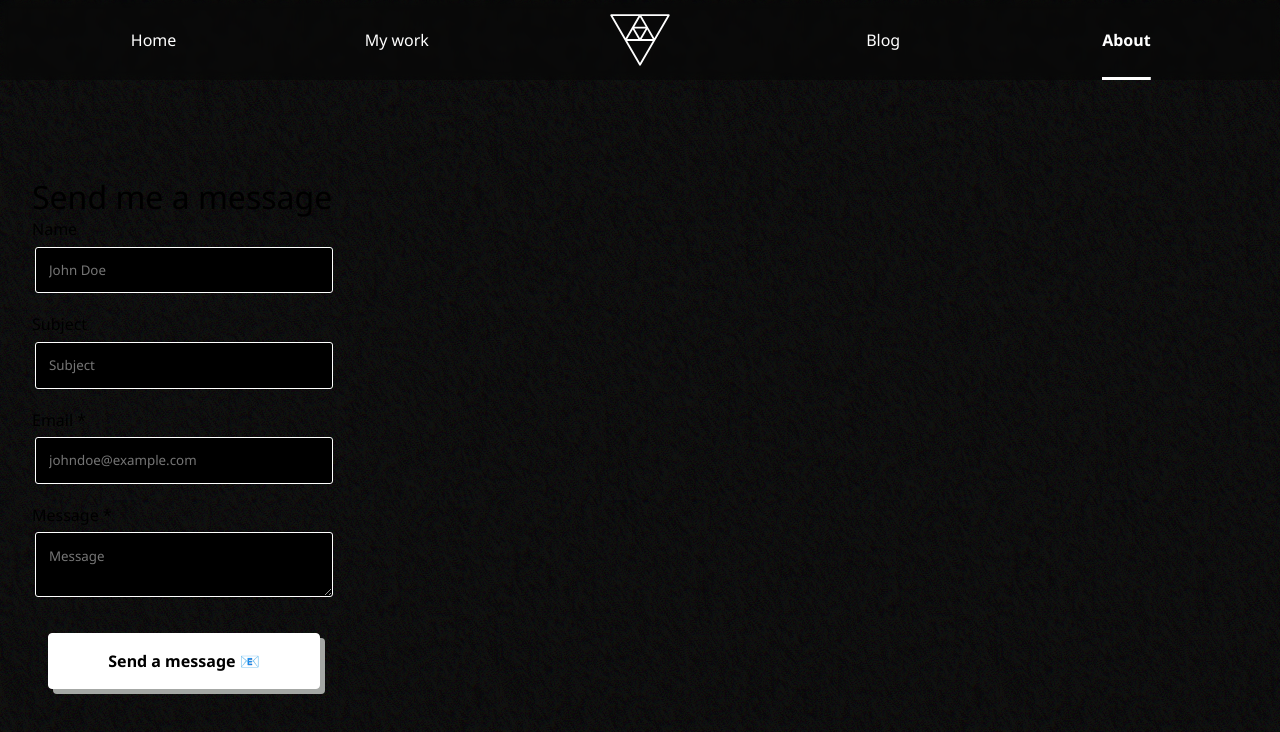
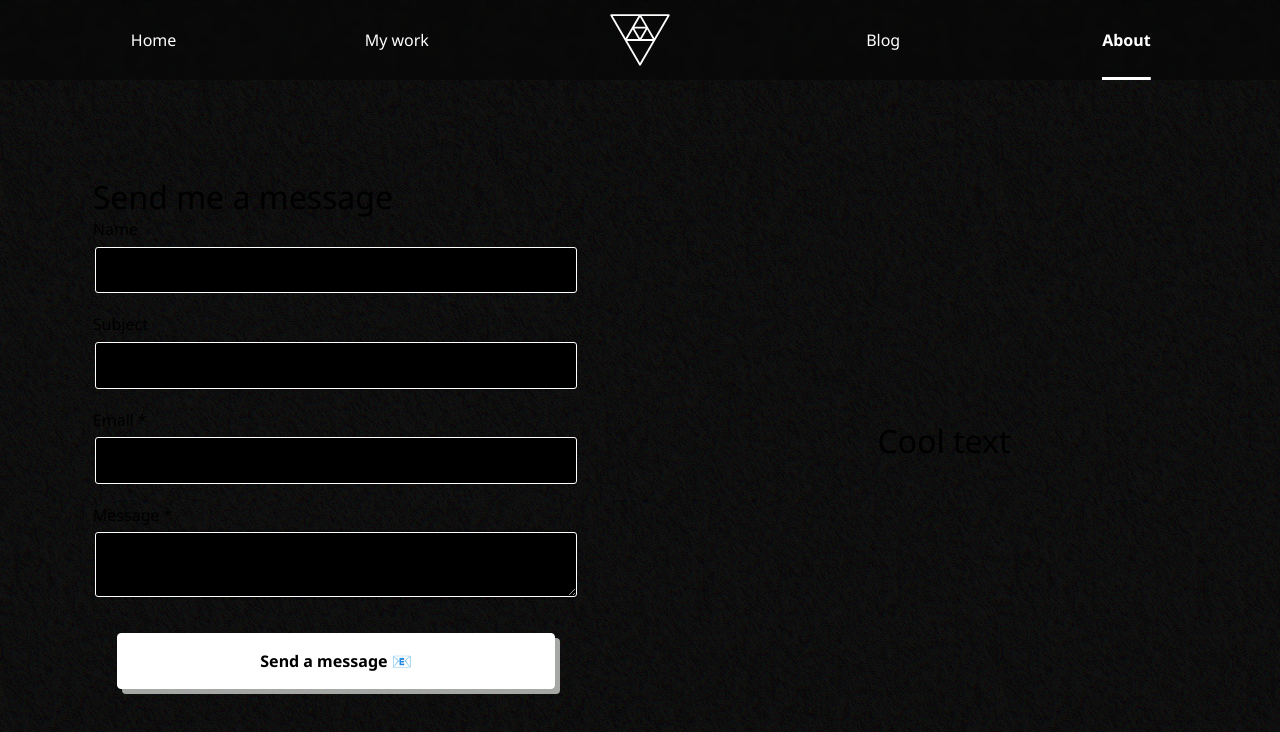
Before and after one commit to VoOoLoX/vooolox.xyz, a Next.js app: page /about in a window 1280 px wide. Shown: the top 732 px of the page. Built offline with nearby package versions, Linux system fonts and the light colour scheme.

Commit message:
Responsive 'about' page

```diff
--- a/components/About.module.sass
+++ b/components/About.module.sass
@@ -1,17 +1,19 @@
 .home
     display: flex
-    align-items: center
+    flex-direction: var(--flex-direction)
     padding: 0 var(--horizontal-spacing)
-    height: calc(100vh - var(--navbar-height))
 
 .left
     display: flex
-    width: 50%
+    align-items: center
+    justify-content: center
+    width: 100%
+    height: calc(100vh - var(--navbar-height))
 
     form
         display: flex
         flex-direction: column
-        width: 50%
+        width: 80%
 
         input, textarea
             margin: 5pt 2pt 15pt 2pt
@@ -30,17 +32,23 @@
                 color: #000
                 background: #fff
                 box-shadow: 5px 5px 0px 0px #a4a7a4
-                margin: 1em
+                margin: 1em 1.5em
                 padding: 1em
                 font-weight: 700
                 font-size: 1em
                 border-radius: 0.25em
                 transition: 0.5s
                 &:hover
-                    padding: 1.5em
+                    margin: 1em
                 &:focus
                     filter: none
                     box-shadow: 5px 5px 0px 0px #333
         textarea
             resize: vertical
             max-height: 10em
+
+.right
+    display: flex
+    justify-content: center
+    width: 100%
+    height: calc(100vh - var(--navbar-height))
--- a/components/About.tsx
+++ b/components/About.tsx
@@ -18,22 +18,22 @@ export default function About(): JSX.Element {
                 <form action='https://docs.google.com/forms/u/0/d/e/1FAIpQLScJ_0qxaUpeM1maIvl4bKC7385EypsrBP1i4ksj7qg60_b-WQ/formResponse' method='post' target='hiddenIframe' onSubmit={e => submitForm(e)}>
                     <h1>Send me a message</h1>
                     <label htmlFor='inputName'>Name</label>
-                    <input type='text' id='inputName' name='entry.1240266346' placeholder='John Doe' />
+                    <input type='text' id='inputName' name='entry.1240266346' />
 
                     <label htmlFor='inputSubject'>Subject</label>
-                    <input type='text' id='inputSubject' name='entry.434626942' placeholder='Subject' />
+                    <input type='text' id='inputSubject' name='entry.434626942' />
 
                     <label htmlFor='inputEmail'>Email *</label>
-                    <input type='email' required id='inputEmail' name='entry.813806805' placeholder='johndoe@example.com' />
+                    <input type='email' required id='inputEmail' name='entry.813806805' />
 
                     <label htmlFor='inputMessage'>Message *</label>
-                    <textarea id='inputMessage' required name='entry.731434310' placeholder='Message'></textarea>
+                    <textarea id='inputMessage' required name='entry.731434310'></textarea>
 
                     <input type='submit' value='Send a message 📧' />
                 </form>
             </div>
             <div className={styles.right}>
-                {/* <h1>Cool text</h1> */}
+                <h1>Cool text</h1>
             </div>
         </div>
     )
--- a/global.sass
+++ b/global.sass
@@ -13,6 +13,7 @@
     --horizontal-spacing: 2em
     --navbar-height: 5em
     --navbar-color: #00000050
+    --flex-direction: row
 
 /* ### Various elements ### */
 h1, h2, h3, h4, h5, h6
@@ -68,6 +69,7 @@ td
 @media only screen and (max-width: 700px)
     \:root
         --horizontal-spacing: 1em
+        --flex-direction: column
 
     ::-webkit-scrollbar
         width: 0px
@@ -76,6 +78,7 @@ td
 @media only screen and (-webkit-min-device-pixel-ratio: 2) and (max-width: 700px), only screen and (min--moz-device-pixel-ratio: 2) and (max-width: 700px), only screen and (-o-min-device-pixel-ratio: 2 / 1) and (max-width: 700px), only screen and (min-device-pixel-ratio: 2) and (max-width: 700px), only screen and (min-resolution: 192dpi) and (max-width: 700px), only screen and (min-resolution: 2dppx) and (max-width: 700px)
     \:root
         --horizontal-spacing: 1em
+        --flex-direction: column
 
     ::-webkit-scrollbar
         width: 0px
```
Also changed, not shown: public/favicon.svg.
